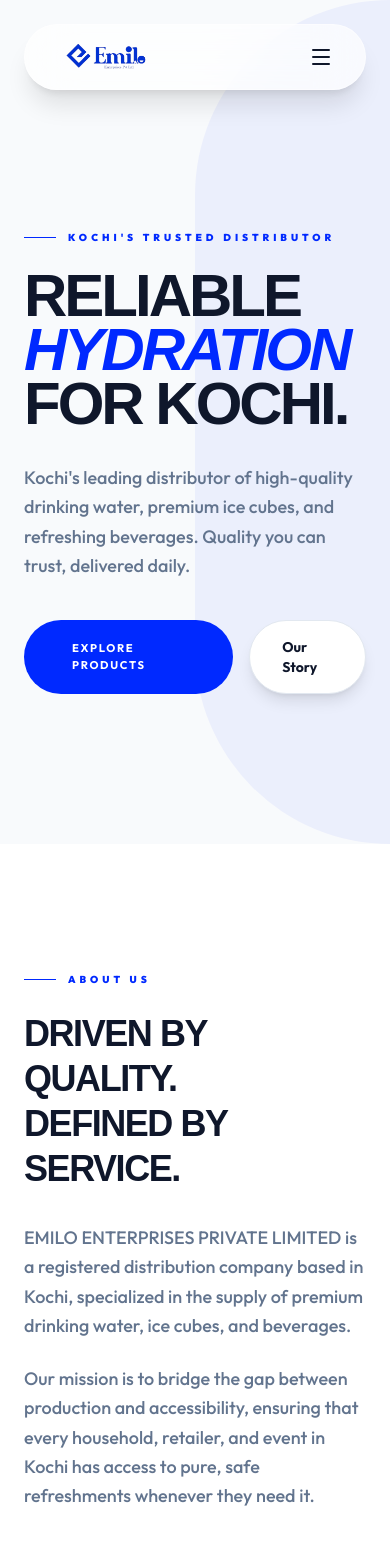
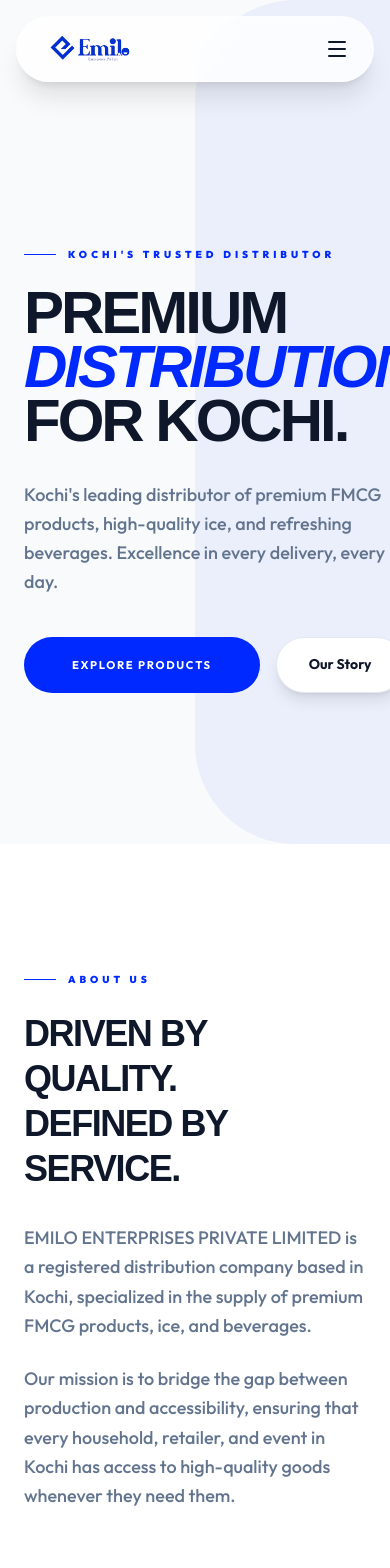
Before and after one commit to t0mzyi/emilo, a React (Vite) app: page / in a window 390 px wide. Shown: the top 1568 px of the page. Built offline with nearby package versions, Linux system fonts and the light colour scheme.

Commit message:
feat: update brand focus to FMCG distribution and optimize mobile view

```diff
--- a/index.html
+++ b/index.html
@@ -7,7 +7,7 @@
     <link rel="preconnect" href="https://fonts.googleapis.com">
     <link rel="preconnect" href="https://fonts.gstatic.com" crossorigin>
     <link href="https://fonts.googleapis.com/css2?family=Outfit:wght@100..900&family=Plus+Jakarta+Sans:ital,wght@0,200..800;1,200..800&display=swap" rel="stylesheet">
-    <title>EMILO ENTERPRISES | Arctic Luxury Distribution</title>
+    <title>EMILO ENTERPRISES | Premium FMCG Distribution</title>
   </head>
   <body>
     <div id="root"></div>
--- a/src/App.jsx
+++ b/src/App.jsx
@@ -1,9 +1,9 @@
 import React, { useState, useEffect, useRef } from 'react';
 import { motion, AnimatePresence, useInView } from 'framer-motion';
 import {
-  Droplet,
-  IceCream,
-  Wine,
+  Package,
+  ShoppingBag,
+  Box,
   Truck,
   MapPin,
   Phone,
@@ -63,9 +63,9 @@
       <motion.nav
         initial={{ y: -100 }}
         animate={{ y: 0 }}
-        className="fixed top-0 left-0 right-0 z-50 p-6 flex justify-center pointer-events-none"
+        className="fixed top-0 left-0 right-0 z-50 p-4 md:p-6 flex justify-center pointer-events-none"
       >
-        <div className="max-w-5xl w-full flex justify-between items-center bg-white/70 backdrop-blur-xl border border-white/40 rounded-full px-8 py-3 shadow-xl pointer-events-auto">
+        <div className="max-w-5xl w-full flex justify-between items-center bg-white/80 backdrop-blur-md border border-white/40 rounded-full px-6 md:px-8 py-3 shadow-xl pointer-events-auto">
           <img src="/logo.png" alt="EMILO" className="h-10 w-auto" />
 
           <div className="hidden md:flex items-center gap-8">
@@ -119,8 +119,8 @@
 
 const Hero = () => {
   return (
-    <section id="home" className="relative min-h-screen flex items-center pt-20 overflow-hidden bg-[#F8FAFC]">
-      <div className="absolute top-0 right-0 w-1/2 h-full bg-ice-primary/5 rounded-l-[200px] pointer-events-none" />
+    <section id="home" className="relative min-h-[100dvh] flex items-center pt-24 md:pt-20 overflow-hidden bg-[#F8FAFC]">
+      <div className="absolute top-0 right-0 w-1/2 h-full bg-ice-primary/5 rounded-l-[100px] md:rounded-l-[200px] pointer-events-none" />
 
       <div className="max-w-7xl mx-auto px-6 grid md:grid-cols-2 gap-12 items-center relative z-10">
         <motion.div
@@ -130,10 +130,10 @@
         >
           <SectionTag>KOCHI'S TRUSTED DISTRIBUTOR</SectionTag>
           <h1 className="text-6xl md:text-8xl font-black text-slate-900 leading-[0.9] tracking-tighter mb-8 uppercase">
-            RELIABLE <br /> <span className="text-ice-primary italic">HYDRATION</span> <br /> FOR KOCHI.
+            PREMIUM <br /> <span className="text-ice-primary italic">DISTRIBUTION</span> <br /> FOR KOCHI.
           </h1>
           <p className="text-lg md:text-xl text-slate-500 max-w-lg mb-10 leading-relaxed font-medium">
-            Kochi's leading distributor of high-quality drinking water, premium ice cubes, and refreshing beverages. Quality you can trust, delivered daily.
+            Kochi's leading distributor of premium FMCG products, high-quality ice, and refreshing beverages. Excellence in every delivery, every day.
           </p>
           <div className="flex gap-4">
             <a href="#products" className="ice-button">Explore Products</a>
@@ -151,7 +151,7 @@
             className="aspect-square bg-white rounded-[100px] shadow-2xl p-20 flex items-center justify-center relative overflow-hidden"
           >
             <div className="absolute inset-0 bg-gradient-to-br from-ice-primary/10 to-transparent" />
-            <Droplet size={180} className="text-ice-primary relative z-10" />
+            <Package size={180} className="text-ice-primary relative z-10" />
 
             {/* Animated Floating Elements */}
             <motion.div
@@ -210,10 +210,10 @@
             </h2>
             <div className="space-y-6 text-slate-500 text-lg leading-relaxed font-medium">
               <p>
-                EMILO ENTERPRISES PRIVATE LIMITED is a registered distribution company based in Kochi, specialized in the supply of premium drinking water, ice cubes, and beverages.
+                EMILO ENTERPRISES PRIVATE LIMITED is a registered distribution company based in Kochi, specialized in the supply of premium FMCG products, ice, and beverages.
               </p>
               <p>
-                Our mission is to bridge the gap between production and accessibility, ensuring that every household, retailer, and event in Kochi has access to pure, safe refreshments whenever they need it.
+                Our mission is to bridge the gap between production and accessibility, ensuring that every household, retailer, and event in Kochi has access to high-quality goods whenever they need them.
               </p>
             </div>
           </div>
@@ -225,9 +225,9 @@
 
 const Products = () => {
   const products = [
-    { name: "25L Water", desc: "Purity in every drop. Sourced with the highest standards.", icon: <Droplet size={40} />, tag: "Standard" },
-    { name: "Premium Ice", desc: "Crystal clear, food-grade ice cubes for any occasion.", icon: <IceCream size={40} />, tag: "Ice" },
-    { name: "Beverages", desc: "Refreshing bottled drinks to beat the heat.", icon: <Wine size={40} />, tag: "Drinks" },
+    { name: "FMCG Goods", desc: "High-quality consumer products from leading brands.", icon: <Package size={40} />, tag: "Essential" },
+    { name: "Premium Ice", desc: "Crystal clear, food-grade ice cubes for any occasion.", icon: <Box size={40} />, tag: "Ice" },
+    { name: "Beverages", desc: "Refreshing bottled drinks to beat the heat.", icon: <ShoppingBag size={40} />, tag: "Drinks" },
   ];
 
   return (
@@ -369,7 +369,7 @@
 
 function App() {
   return (
-    <div className="bg-white text-slate-900 selection:bg-ice-primary selection:text-white min-h-screen overflow-x-hidden">
+    <div className="bg-white text-slate-900 selection:bg-ice-primary selection:text-white min-h-screen overflow-x-clip">
       <Navbar />
       <main>
         <Hero />
--- a/src/index.css
+++ b/src/index.css
@@ -19,6 +19,7 @@
 
   html {
     scroll-behavior: smooth;
+    -webkit-overflow-scrolling: touch;
     overflow-x: hidden;
   }
 
@@ -29,6 +30,13 @@
     margin: 0;
     overflow-x: hidden;
     position: relative;
+    width: 100%;
+    touch-action: manipulation;
+    -webkit-font-smoothing: antialiased;
+  }
+
+  * {
+    -webkit-tap-highlight-color: transparent;
   }
 
 
```
